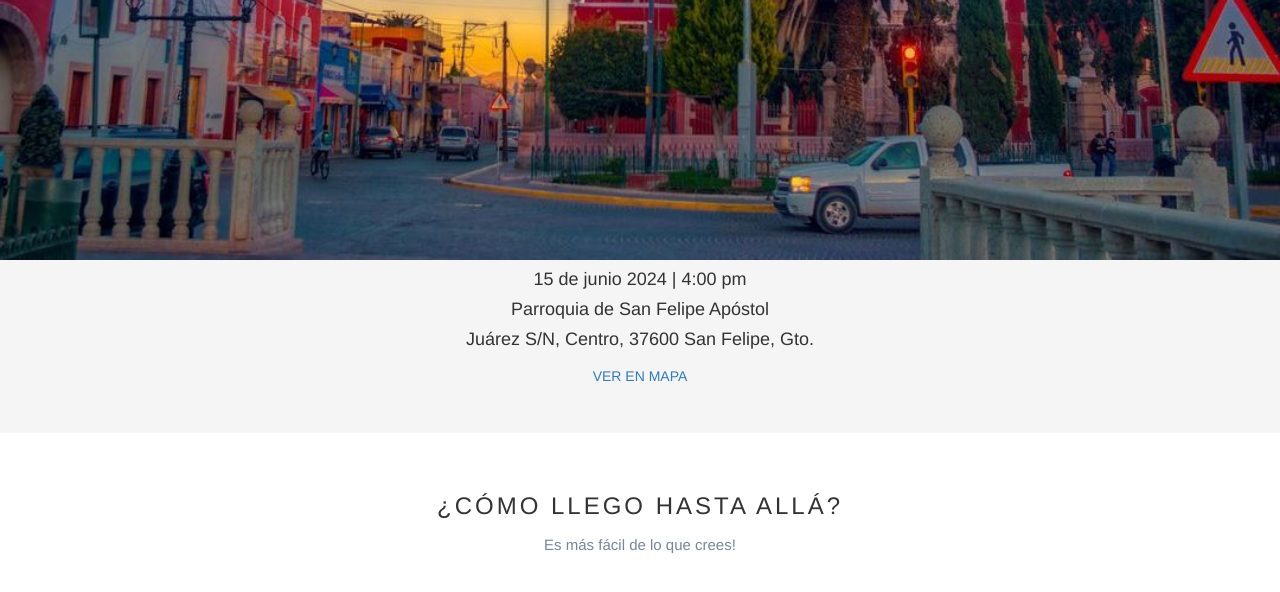
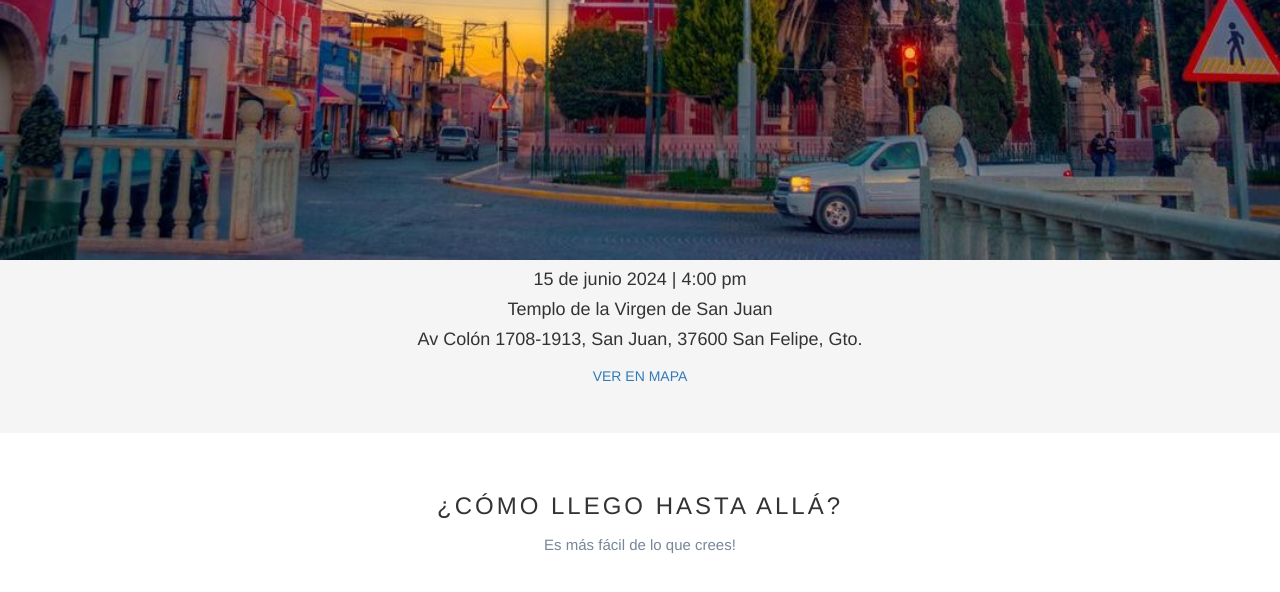
Before and after one commit to Jaimeibarrae/InvitacionBoda, a website with bundled scripts: page Invitacion.html in a window 1280 px wide. Shown: the part 2200-2792 px from the top of the page. Built offline with nearby package versions, Linux system fonts and the light colour scheme; no server answers; grey boxes are pictures that could not be loaded.

Commit message:
Update Invitacion.html

```diff
--- a/Invitacion.html
+++ b/Invitacion.html
@@ -199,8 +199,8 @@
         </div>
 
         <h4>15 de junio 2024 | 4:00 pm</h4>
-        <h4>Parroquia de San Felipe Apóstol</h4>
-        <h4>Juárez S/N, Centro, 37600 San Felipe, Gto.</h4>
+        <h4>Templo de la Virgen de San Juan</h4>
+        <h4>Av Colón 1708-1913, San Juan, 37600 San Felipe, Gto.</h4>
         <a href="#mapIglesia" class="btn btn-accent btn-large rsvp-btn">Ver en mapa</a></div>
     </div>
 </section>
```
